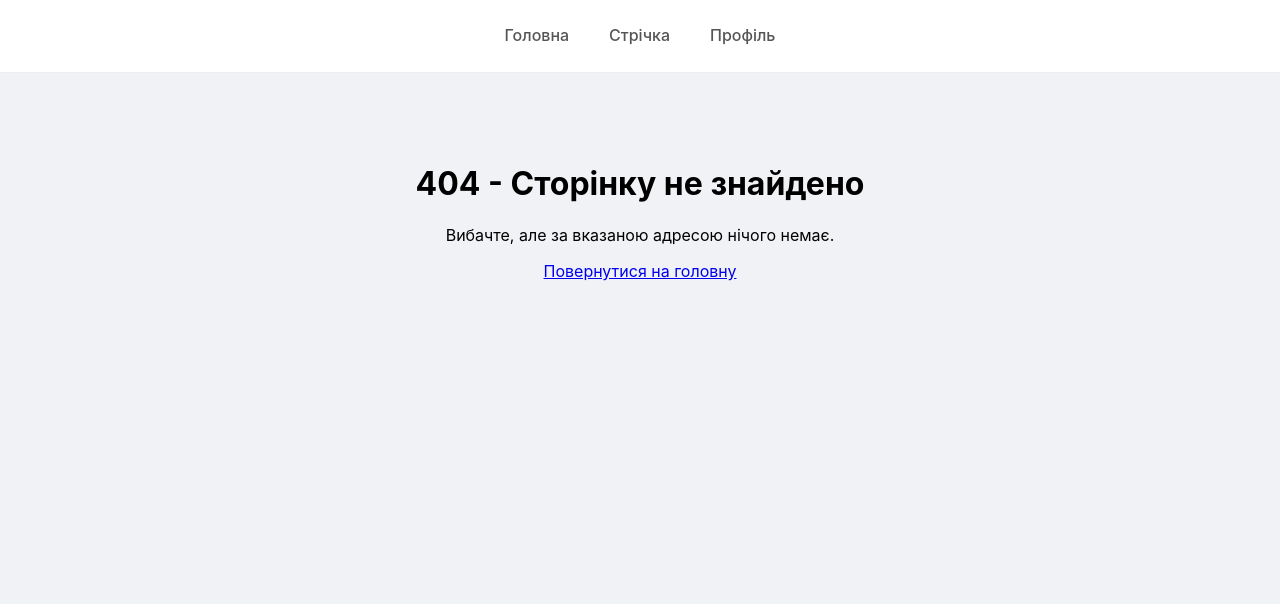
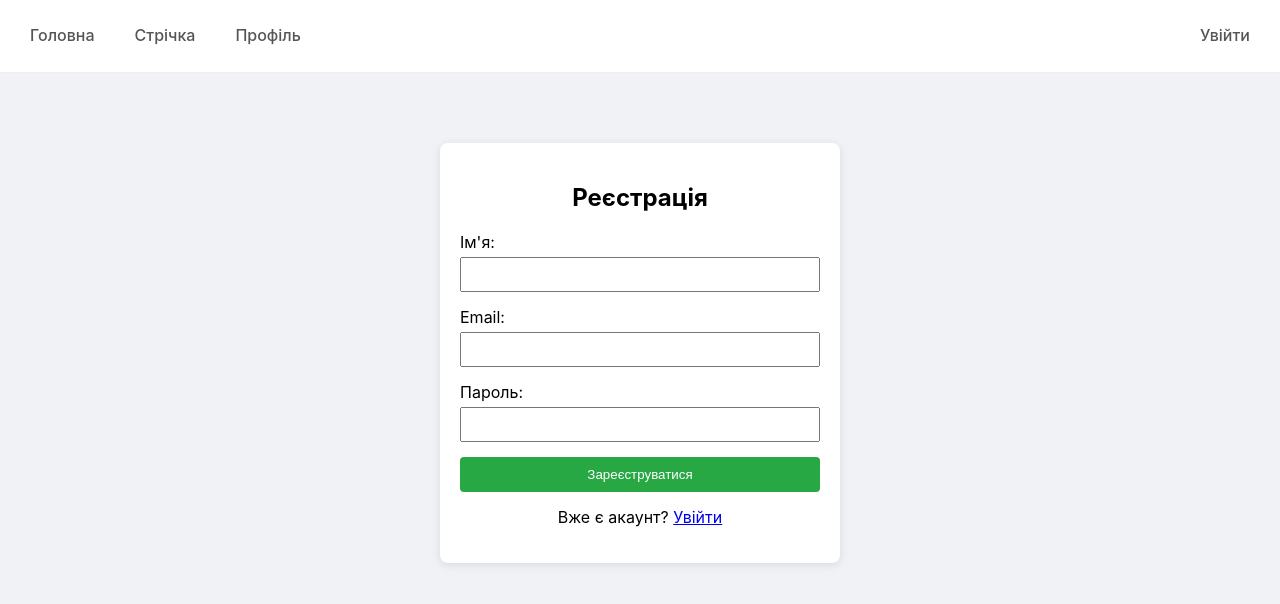
Before and after one commit to DiareMK/react-project, a React (Vite) app: page /register in a window 1280 px wide. Before the commit this address had no page. Shown: the top 604 px of the page. Built offline with nearby package versions, Linux system fonts and the light colour scheme.

Commit message:
5: feat: add authentication system

```diff
--- a/src/App.jsx
+++ b/src/App.jsx
@@ -5,7 +5,10 @@ import Home from './pages/Home';
 import Feed from './pages/Feed';
 import PostPage from './pages/PostPage';
 import Profile from './pages/Profile/Profile';
+import Login from './pages/Login';
+import Register from './pages/Register';
 import NotFound from './pages/NotFound';
+import ProtectedRoute from './components/hoc/ProtectedRoute';
 
 function App() {
   return (
@@ -14,7 +17,16 @@ function App() {
         <Route index element={<Home />} />
         <Route path="feed" element={<Feed />} />
         <Route path="feed/:postId" element={<PostPage />} />
-        <Route path="profile/*" element={<Profile />} />
+        <Route
+          path="profile/*"
+          element={
+            <ProtectedRoute>
+              <Profile />
+            </ProtectedRoute>
+          }
+        />
+        <Route path="login" element={<Login />} />
+        <Route path="register" element={<Register />} />
         <Route path="*" element={<NotFound />} />
       </Route>
     </Routes>
--- /dev/null
+++ b/src/components/hoc/ProtectedRoute.jsx
@@ -0,0 +1,17 @@
+import React from 'react';
+import { Navigate, useLocation } from 'react-router-dom';
+import { useAuth } from '../../context/AuthContext';
+
+const ProtectedRoute = ({ children }) => {
+  const { isAuthenticated } = useAuth();
+  const location = useLocation();
+
+  if (!isAuthenticated) {
+    // Redirect to login but save the current location to come back after login
+    return <Navigate to="/login" state={{ from: location }} replace />;
+  }
+
+  return children;
+};
+
+export default ProtectedRoute;
--- a/src/components/templates/MainLayout/MainLayout.jsx
+++ b/src/components/templates/MainLayout/MainLayout.jsx
@@ -1,11 +1,21 @@
 import React from 'react';
-import { NavLink, Outlet } from 'react-router-dom';
+import { NavLink, Outlet, useNavigate } from 'react-router-dom';
+import { useAuth } from '../../../context/AuthContext';
 import styles from './MainLayout.module.css';
 
 const MainLayout = () => {
+  const { isAuthenticated, user, logout } = useAuth();
+  const navigate = useNavigate();
+
+  const handleLogout = () => {
+    logout();
+    navigate('/login');
+  };
+
   return (
-    <div className={styles.container}>
+    <div className={containerStyle}>
       <nav className={styles.navbar}>
+        <div style={{ display: 'flex', gap: '20px' }}>
           <NavLink
             to="/"
             end
@@ -25,6 +35,28 @@ const MainLayout = () => {
           >
             Профіль
           </NavLink>
+        </div>
+
+        <div style={{ marginLeft: 'auto', display: 'flex', alignItems: 'center', gap: '15px' }}>
+          {isAuthenticated ? (
+            <>
+              <span style={{ fontSize: '14px', color: '#666' }}>Привіт, <strong>{user.name}</strong></span>
+              <button
+                onClick={handleLogout}
+                style={{ padding: '5px 12px', cursor: 'pointer', borderRadius: '4px', border: '1px solid #ccc' }}
+              >
+                Вийти
+              </button>
+            </>
+          ) : (
+            <NavLink
+              to="/login"
+              className={({ isActive }) => isActive ? `${styles.link} ${styles.active}` : styles.link}
+            >
+              Увійти
+            </NavLink>
+          )}
+        </div>
       </nav>
       <main className={styles.content}>
         <Outlet />
@@ -33,4 +65,7 @@ const MainLayout = () => {
   );
 };
 
+// Fix for potentially undefined container variable if I made a typo in previous steps
+const containerStyle = styles.container;
+
 export default MainLayout;
--- /dev/null
+++ b/src/context/AuthContext.jsx
@@ -0,0 +1,44 @@
+import React, { createContext, useState, useContext, useEffect } from 'react';
+
+const AuthContext = createContext(null);
+
+export const AuthProvider = ({ children }) => {
+  const [isAuthenticated, setIsAuthenticated] = useState(false);
+  const [user, setUser] = useState(null);
+
+  // Check for existing session (mocking)
+  useEffect(() => {
+    const savedUser = localStorage.getItem('auth_user');
+    if (savedUser) {
+      setUser(JSON.parse(savedUser));
+      setIsAuthenticated(true);
+    }
+  }, []);
+
+  const login = (userData) => {
+    // In a real app, this would involve an API call
+    setUser(userData);
+    setIsAuthenticated(true);
+    localStorage.setItem('auth_user', JSON.stringify(userData));
+  };
+
+  const logout = () => {
+    setUser(null);
+    setIsAuthenticated(false);
+    localStorage.removeItem('auth_user');
+  };
+
+  return (
+    <AuthContext.Provider value={{ isAuthenticated, user, login, logout }}>
+      {children}
+    </AuthContext.Provider>
+  );
+};
+
+export const useAuth = () => {
+  const context = useContext(AuthContext);
+  if (!context) {
+    throw new Error('useAuth must be used within an AuthProvider');
+  }
+  return context;
+};
--- a/src/main.jsx
+++ b/src/main.jsx
@@ -1,13 +1,16 @@
 import { StrictMode } from 'react';
 import { createRoot } from 'react-dom/client';
 import { BrowserRouter } from 'react-router-dom';
+import { AuthProvider } from './context/AuthContext';
 import './index.css';
 import App from './App.jsx';
 
 createRoot(document.getElementById('root')).render(
   <StrictMode>
     <BrowserRouter>
-      <App />
+      <AuthProvider>
+        <App />
+      </AuthProvider>
     </BrowserRouter>
   </StrictMode>
 );
--- /dev/null
+++ b/src/pages/Login.jsx
@@ -0,0 +1,66 @@
+import React, { useState } from 'react';
+import { useNavigate, useLocation, Link } from 'react-router-dom';
+import { useAuth } from '../context/AuthContext';
+
+const Login = () => {
+  const [formData, setFormData] = useState({ email: '', password: '' });
+  const { login } = useAuth();
+  const navigate = useNavigate();
+  const location = useLocation();
+
+  const from = location.state?.from?.pathname || "/profile";
+
+  const handleChange = (e) => {
+    setFormData({ ...formData, [e.target.name]: e.target.value });
+  };
+
+  const handleSubmit = (e) => {
+    e.preventDefault();
+    // Simulate auth logic
+    if (formData.email && formData.password) {
+      login({ name: 'Максим', email: formData.email });
+      navigate(from, { replace: true });
+    } else {
+      alert('Будь ласка, заповніть усі поля');
+    }
+  };
+
+  return (
+    <div style={{ maxWidth: '400px', margin: '50px auto', padding: '20px', backgroundColor: '#fff', borderRadius: '8px', boxShadow: '0 2px 10px rgba(0,0,0,0.1)' }}>
+      <h2 style={{ textAlign: 'center' }}>Вхід</h2>
+      <form onSubmit={handleSubmit}>
+        <div style={{ marginBottom: '15px' }}>
+          <label style={{ display: 'block', marginBottom: '5px' }}>Email:</label>
+          <input
+            type="email"
+            name="email"
+            value={formData.email}
+            onChange={handleChange}
+            style={{ width: '100%', padding: '8px', boxSizing: 'border-box' }}
+          />
+        </div>
+        <div style={{ marginBottom: '15px' }}>
+          <label style={{ display: 'block', marginBottom: '5px' }}>Пароль:</label>
+          <input
+            type="password"
+            name="password"
+            value={formData.password}
+            onChange={handleChange}
+            style={{ width: '100%', padding: '8px', boxSizing: 'border-box' }}
+          />
+        </div>
+        <button
+          type="submit"
+          style={{ width: '100%', padding: '10px', backgroundColor: '#007bff', color: '#fff', border: 'none', borderRadius: '4px', cursor: 'pointer' }}
+        >
+          Увійти
+        </button>
+      </form>
+      <p style={{ marginTop: '15px', textAlign: 'center' }}>
+        Немає акаунту? <Link to="/register">Зареєструватися</Link>
+      </p>
+    </div>
+  );
+};
+
+export default Login;
--- /dev/null
+++ b/src/pages/Register.jsx
@@ -0,0 +1,66 @@
+import React, { useState } from 'react';
+import { useNavigate, Link } from 'react-router-dom';
+
+const Register = () => {
+  const [formData, setFormData] = useState({ name: '', email: '', password: '' });
+  const navigate = useNavigate();
+
+  const handleChange = (e) => {
+    setFormData({ ...formData, [e.target.name]: e.target.value });
+  };
+
+  const handleSubmit = (e) => {
+    e.preventDefault();
+    alert('Реєстрація успішна! Тепер ви можете увійти.');
+    navigate('/login');
+  };
+
+  return (
+    <div style={{ maxWidth: '400px', margin: '50px auto', padding: '20px', backgroundColor: '#fff', borderRadius: '8px', boxShadow: '0 2px 10px rgba(0,0,0,0.1)' }}>
+      <h2 style={{ textAlign: 'center' }}>Реєстрація</h2>
+      <form onSubmit={handleSubmit}>
+        <div style={{ marginBottom: '15px' }}>
+          <label style={{ display: 'block', marginBottom: '5px' }}>Ім'я:</label>
+          <input
+            type="text"
+            name="name"
+            value={formData.name}
+            onChange={handleChange}
+            style={{ width: '100%', padding: '8px', boxSizing: 'border-box' }}
+          />
+        </div>
+        <div style={{ marginBottom: '15px' }}>
+          <label style={{ display: 'block', marginBottom: '5px' }}>Email:</label>
+          <input
+            type="email"
+            name="email"
+            value={formData.email}
+            onChange={handleChange}
+            style={{ width: '100%', padding: '8px', boxSizing: 'border-box' }}
+          />
+        </div>
+        <div style={{ marginBottom: '15px' }}>
+          <label style={{ display: 'block', marginBottom: '5px' }}>Пароль:</label>
+          <input
+            type="password"
+            name="password"
+            value={formData.password}
+            onChange={handleChange}
+            style={{ width: '100%', padding: '8px', boxSizing: 'border-box' }}
+          />
+        </div>
+        <button
+          type="submit"
+          style={{ width: '100%', padding: '10px', backgroundColor: '#28a745', color: '#fff', border: 'none', borderRadius: '4px', cursor: 'pointer' }}
+        >
+          Зареєструватися
+        </button>
+      </form>
+      <p style={{ marginTop: '15px', textAlign: 'center' }}>
+        Вже є акаунт? <Link to="/login">Увійти</Link>
+      </p>
+    </div>
+  );
+};
+
+export default Register;
```
Also changed, not shown: 1 other file (tests, documents, lock files or other folders). Lines whose indentation alone changed are shown as unchanged.
